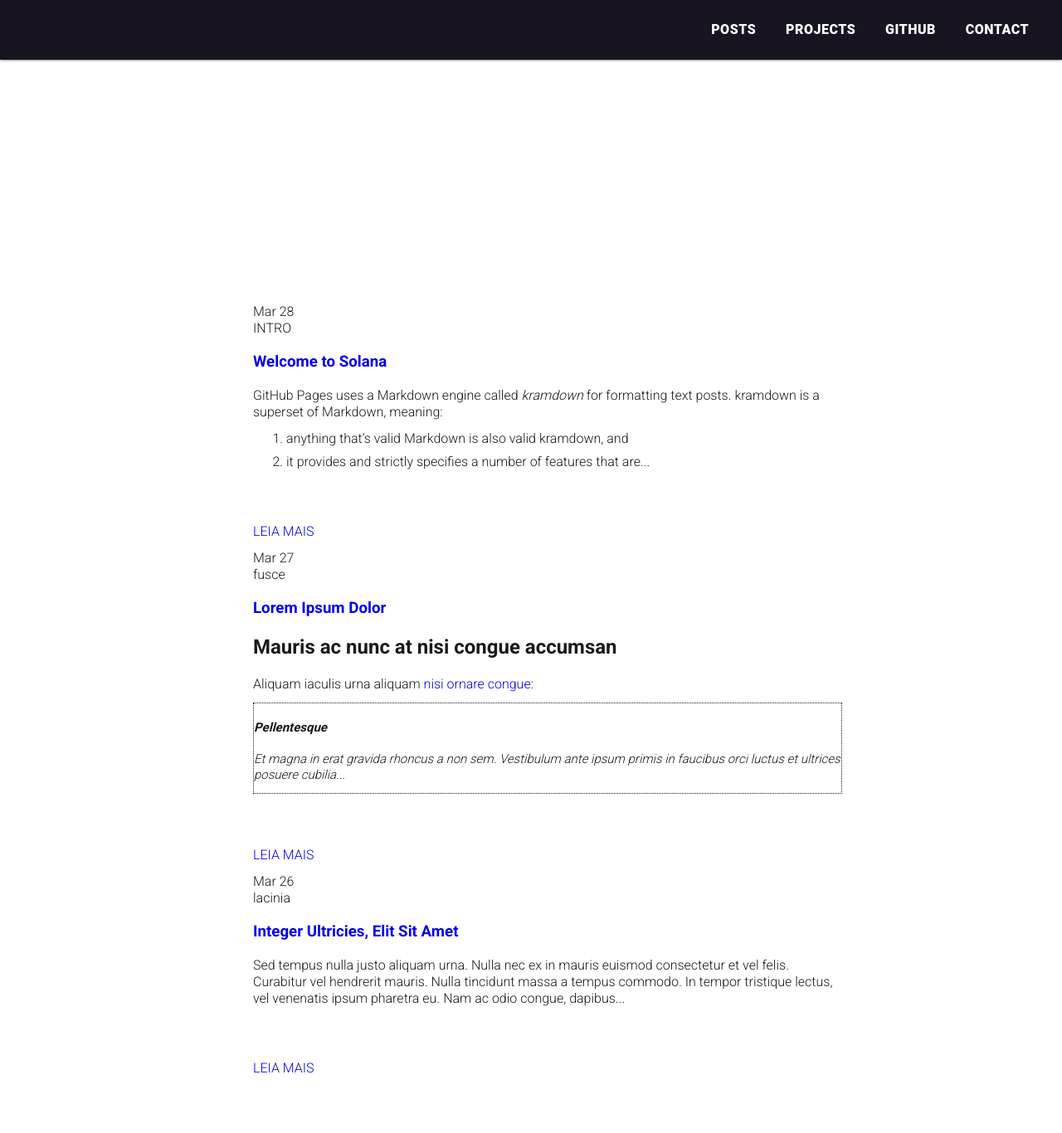
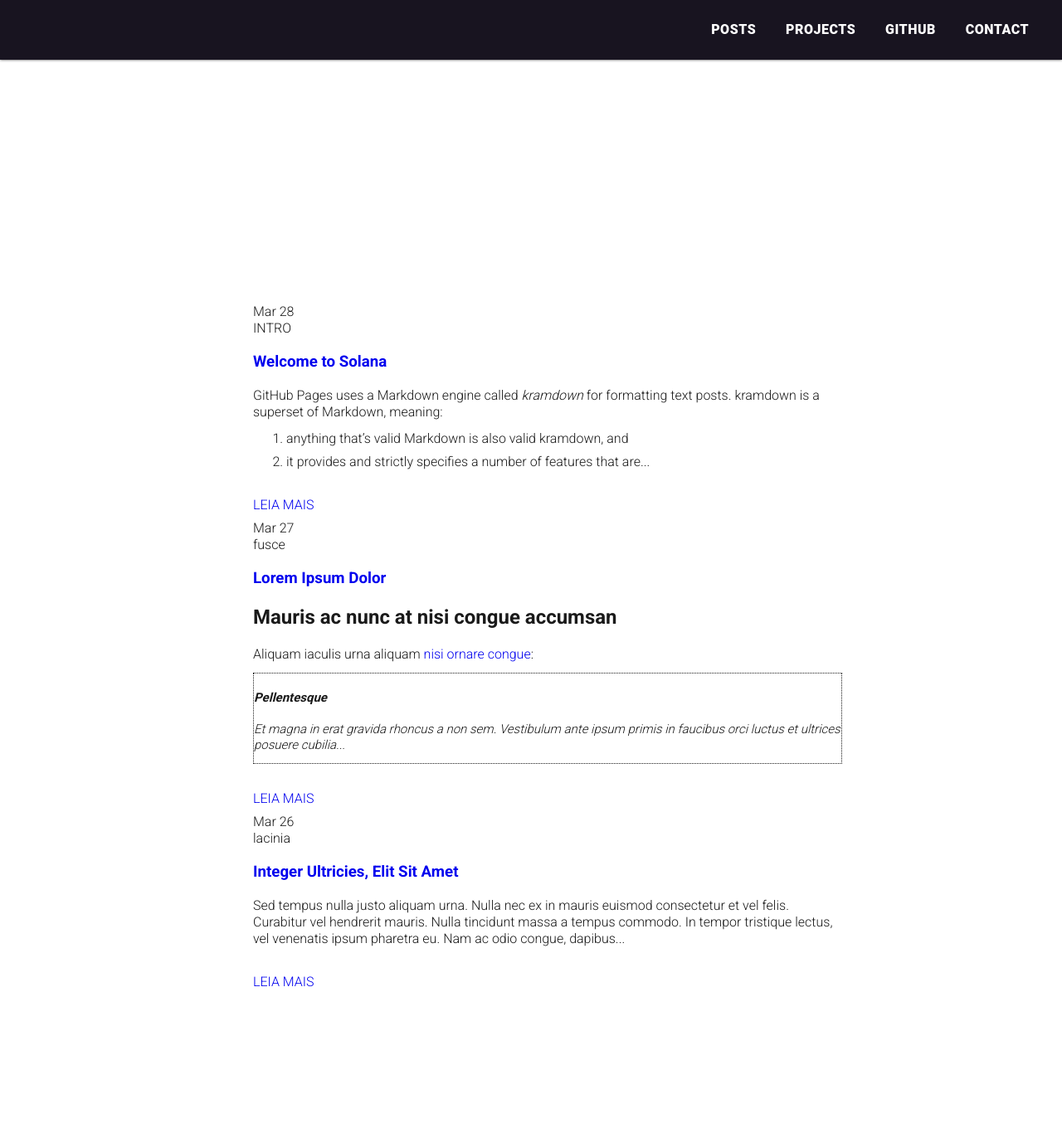
Before and after one commit to adultcomicsbr/adultcomicsbr.github.io, a Jekyll site: the page built from index.html, in a window 1280 px wide. Shown: the whole page at 83% size. Built offline with Jekyll 4.4.1, drawn with Linux system fonts in a browser that asks for light colours; the list of posts is cut into pages by our own code; after the commit the page ends 1262 px from its top, so only the background shows below that.

Commit message:
Update listing.html

```diff
--- a/_layouts/listing.html
+++ b/_layouts/listing.html
@@ -37,8 +37,7 @@ layout: default
               </h3>
 
               <div class="post__content {{ page_type }}">{{ post.content | truncatewords:40}}</div><br>
-                <br>
-              <p><a href="{{ post.url }}">LEIA MAIS</a></p>
+              <div class="post__jump"><a href="{{ post.url }}">LEIA MAIS</a></div>
           </li>
           {% endfor %}
   </ul>
```
